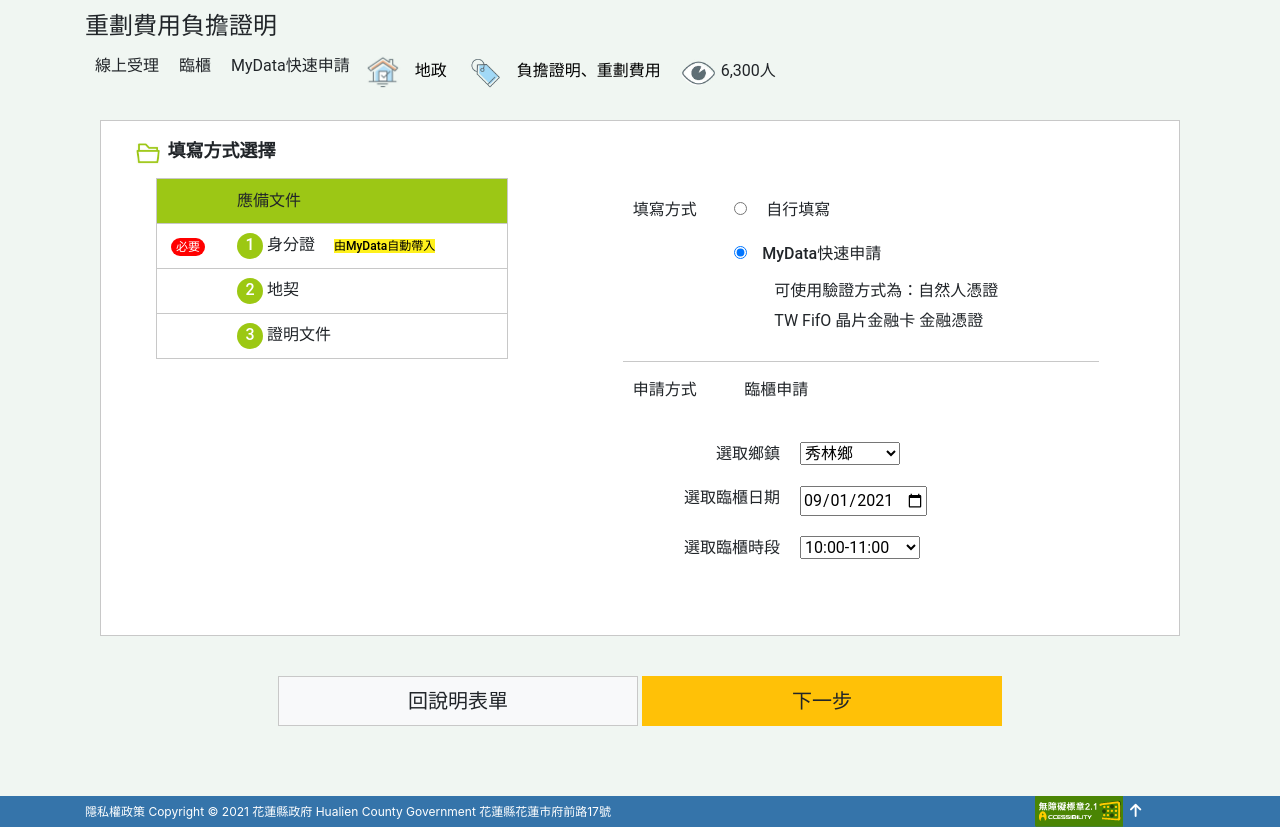
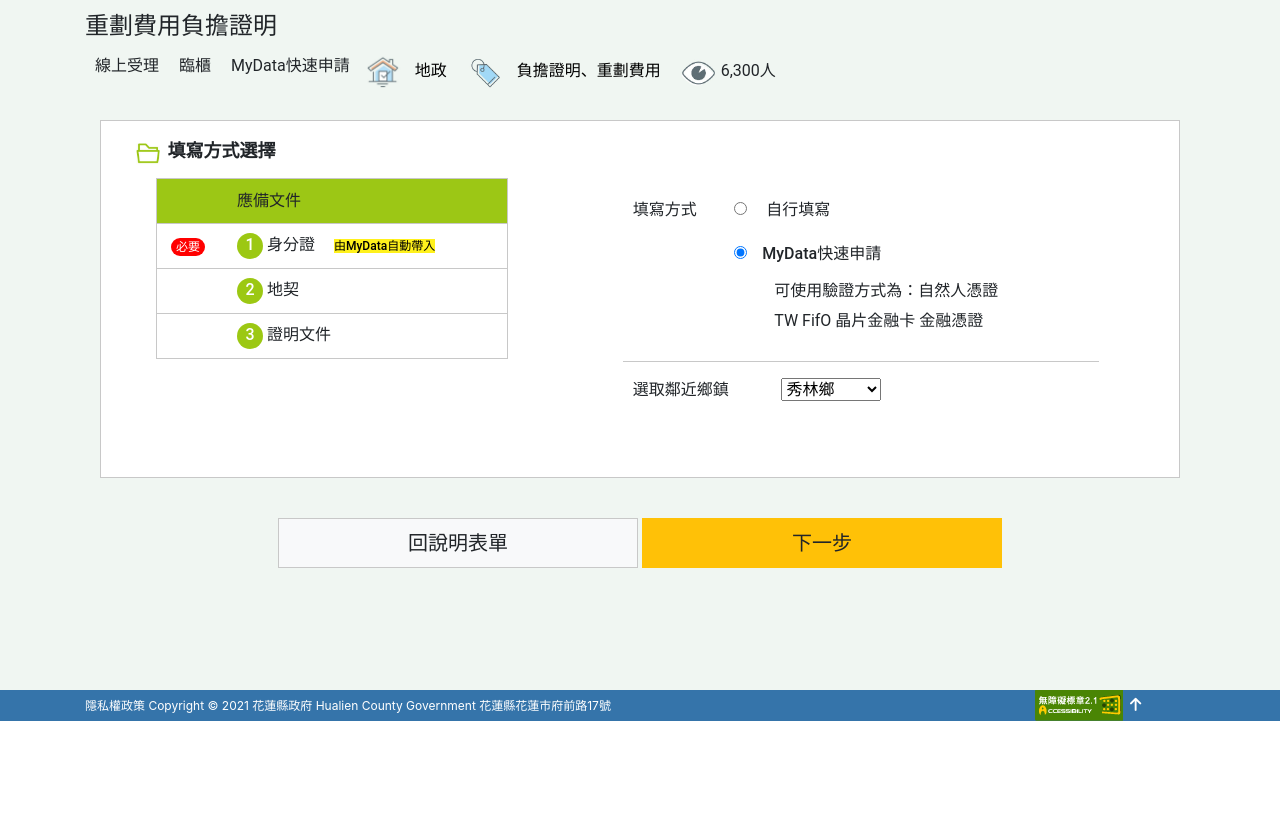
Before and after one commit to ken890728/hualien, a plain HTML site: page prove2.html in a window 1280 px wide. Shown: the part 111-938 px from the top of the page. After the commit the page ends 832 px from the top, so only its background shows below. Drawn offline with nearby package versions, Linux system fonts and the light colour scheme.

Commit message:
address inputbox change

```diff
--- a/prove2.html
+++ b/prove2.html
@@ -99,14 +99,18 @@
 
                                     </div>
                                     <hr class="col-12" style="margin-left: 0;margin-right: 0;">
-                                    <div class="col-6 col-md-3">
-                                        申請方式
+                                    <div class="col-6 col-md-4">
+                                        選取鄰近鄉鎮
                                     </div>
-                                    <div class="col-6 col-md-9">
-                                        臨櫃申請
+                                    <div class="col-6 col-md-8">
+                                        <select aria-label="" style="width: 100px;">
+                                            <option value="1" selected>秀林鄉</option>
+                                            <option value="2">秀林鄉</option>
+                                            <option value="3">秀林鄉</option>
+                                        </select>
                                     </div>
                                     <div class="col-md-9">
-                                        <div class="row input-data">
+                                        <!--<div class="row input-data">
                                             <div class="text-label col-12 col-md-6">
                                                 選取鄉鎮
                                             </div>
@@ -134,6 +138,7 @@
                                                 </select>
                                             </div>
                                         </div>
+                                        -->
                                     </div>
                                 </div>
 
```
